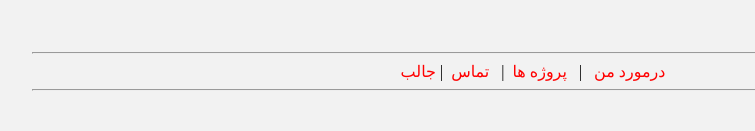
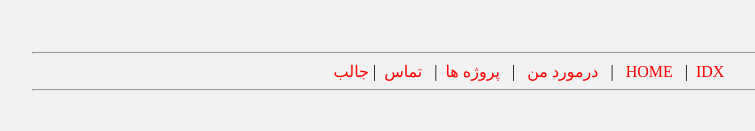
Before and after one commit to samiracoliva/samiracoliva.github.io, a plain HTML site: page indexFa.html in a window 1280 px wide. Shown: the top 131 px of the page, without its empty margins (107-862 px from the left). Drawn offline with Linux system fonts and the light colour scheme.

Commit message:
Update indexFa.html

```diff
--- a/indexFa.html
+++ b/indexFa.html
@@ -16,9 +16,9 @@
         <br /><br />
         <hr />
         <a href="aboutEn.html">درمورد من</a> &nbsp; | &nbsp; <a href="projects.html"/>پروژه ها</a>&nbsp;  | &nbsp; <a href="contactEn.html"/>تماس</a>&nbsp;  | <a
-        href="interesting.html">جالب </a>
+        href="interesting.html">جالب </a>  &nbsp; | &nbsp; <a href="indexEn.html">HOME</a> &nbsp; | &nbsp;<a href="samiracoliva.github.io">IDX</a> &nbsp;
+        <hr />
 
-        <hr />
 
         <br />
         <div align="center">
```
